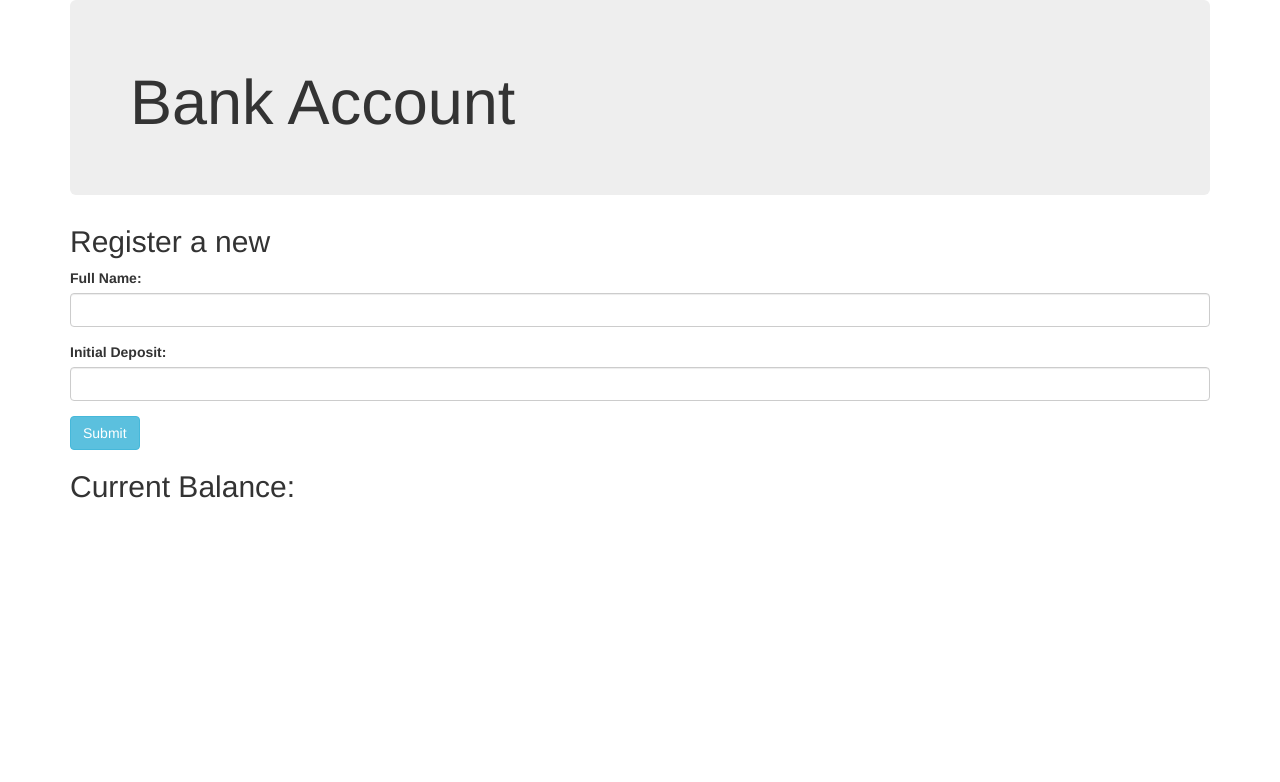
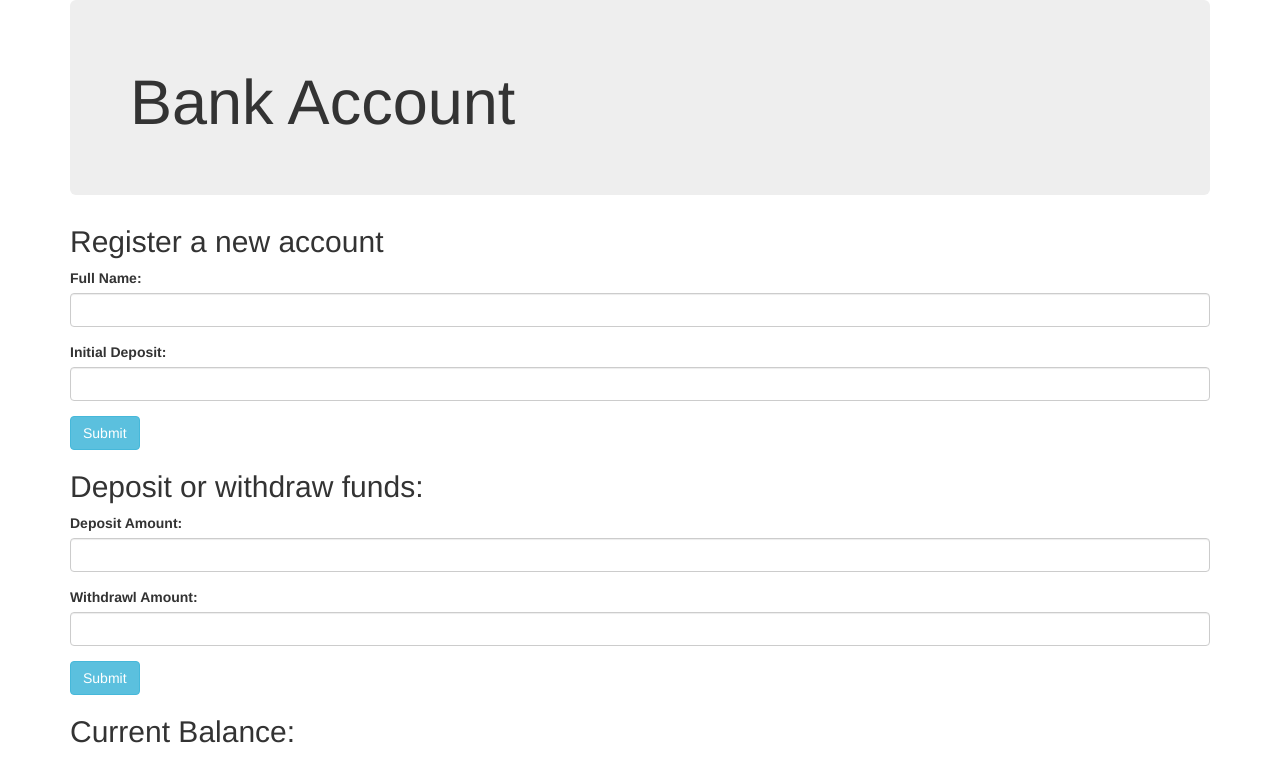
Before and after one commit to katherinemat/bank-account, a plain HTML site: page index.html in a window 1280 px wide. Drawn offline with nearby package versions, Linux system fonts and the light colour scheme.

Commit message:
add new form with submit button that saves numbers into variables.

```diff
--- a/index.html
+++ b/index.html
@@ -15,7 +15,7 @@
       <div class="jumbotron">
         <h1>Bank Account</h1>
       </div>
-      <h2>Register a new</h2>
+      <h2>Register a new account</h2>
       <form id="bank-info">
         <div class="form-group">
           <label for="name">Full Name:</label>
@@ -27,6 +27,20 @@
         </div>
         <button type="submit" class="btn btn-info">Submit</button>
       </form>
+
+      <h2>Deposit or withdraw funds:</h2>
+      <form id="withdrawl-deposit">
+        <div class="form-group">
+          <label for="deposit">Deposit Amount:</label>
+          <input id="deposit" class="form-control" type="text">
+        </div>
+        <div class="form-group">
+          <label for="withdrawl">Withdrawl Amount:</label>
+          <input id="withdrawl" class="form-control" type="text">
+        </div>
+        <button type="submit" class="btn btn-info">Submit</button>
+      </form>
+
       <div class="results">
         <h2>Current Balance:</h2>
         <p><span class="show-balance"></span></p>
--- a/js/scripts.js
+++ b/js/scripts.js
@@ -15,6 +15,16 @@ $(document).ready(function() {
     var defaultDeposit = parseInt($("#initial-deposit").val());
     var customerInfo = new BankAccount(inputName, defaultDeposit);
     $(".show-balance").append(customerInfo.display());
+    console.log(customerInfo.initial);
+  });
 
+  $("#withdrawl-deposit").submit(function(event) {
+    event.preventDefault();
+
+    var depositAmount = parseInt($("#deposit").val());
+    var withdrawlAmount = parseInt($("#withdrawl").val());
+    console.log(depositAmount);
+    console.log(withdrawlAmount);
   });
+
 });
```
